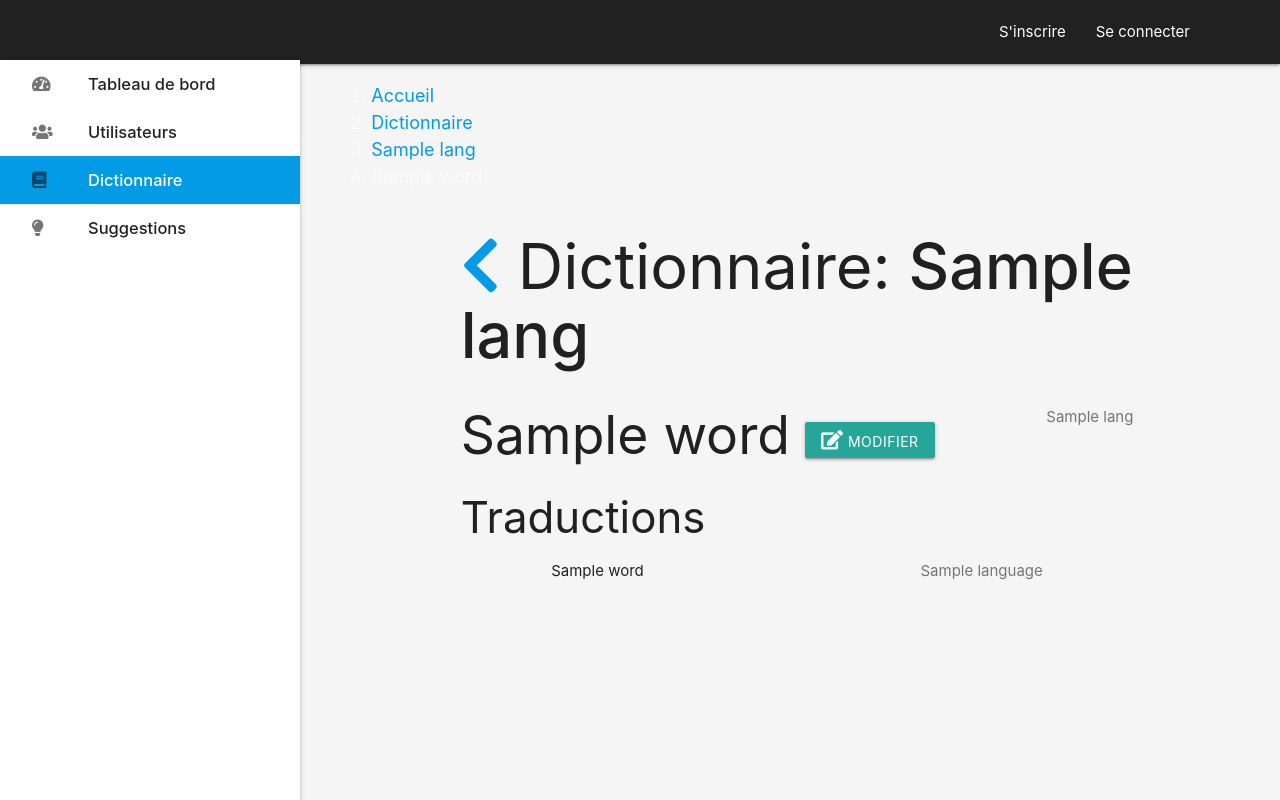
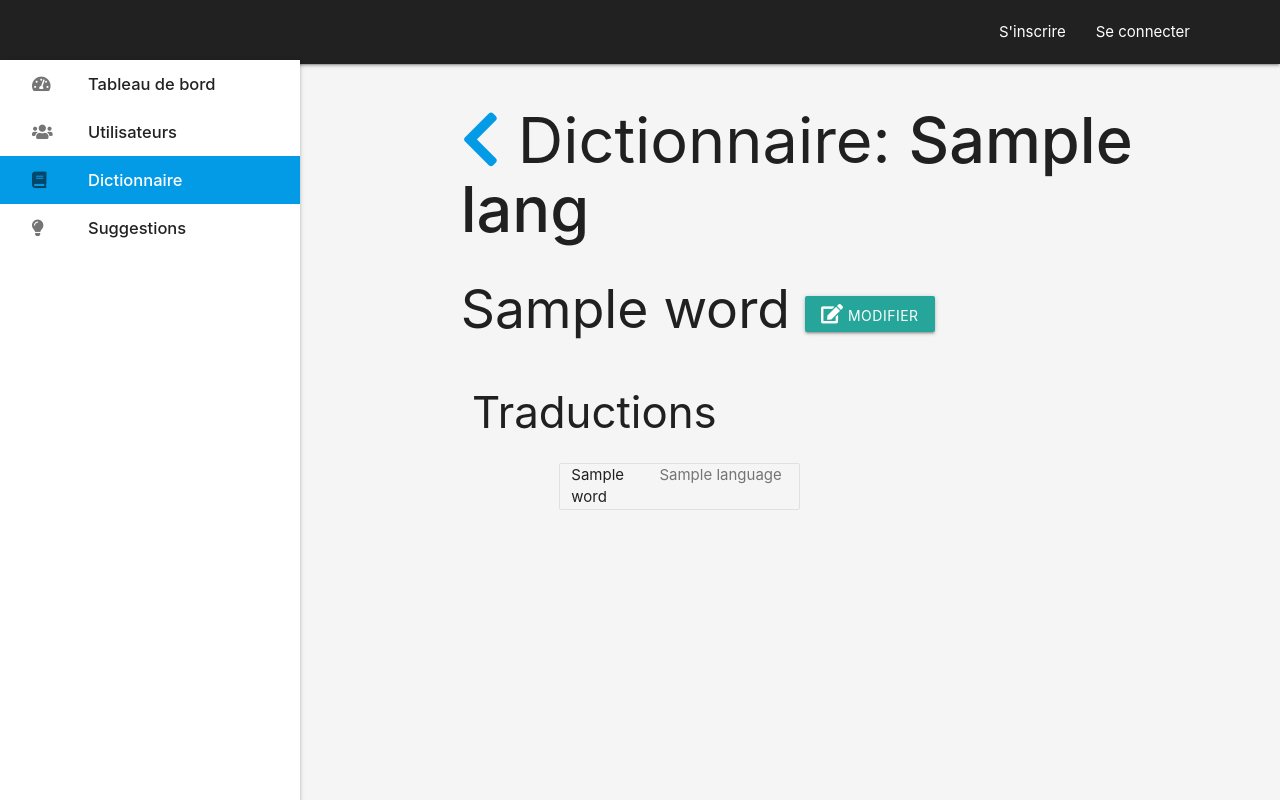
Before and after one commit to thediaf/Djangou, a Symfony app: template templates/admin/translate/show.html.twig in a window 1280 px wide. Run offline with Twig, Linux system fonts and the light colour scheme; the template is opened without the code that fills it: most values are stand-ins (such as "Sample title", 1, 10 or a date in 2020); some libraries are stand-ins or nearby versions.

Commit message:
admin: deletion of breadcrumb list

```diff
--- a/public/css/style.css
+++ b/public/css/style.css
@@ -67,8 +67,8 @@ nav {
     /* padding-top: 5rem; */
 }
 
-
-/* .bg-dark {
-    background-color: #212121;
-    color: aliceblue !important;
-} */
+.breadcrumbnav {
+    background-color: initial !important;
+    padding-left: 0 !important;
+    padding-right: 0 !important;
+}
--- a/templates/admin/translate/index.html.twig
+++ b/templates/admin/translate/index.html.twig
@@ -22,7 +22,7 @@
 					<div class="collection col s8">
                     {# <div class="collection-header"></div> #}
 					{% for lang in languages %}
-                    	<a href="{{ path('admin_translation_list', {id: lang.id}) }}" class="collection-item">{{ lang.name }}</a>
+                    	<a class="collection-item" href="{{ path('admin_translation_list', {id: lang.id}) }}" class="collection-item">{{ lang.name }}</a>
                     {% endfor %}
 				    </div></div>
 
--- a/templates/admin/translate/show.html.twig
+++ b/templates/admin/translate/show.html.twig
@@ -8,12 +8,23 @@
 
 {% block content %}
 
-    <ol class="breadcrumb">
+    {# <ol class="breadcrumb">
         <li class="breadcrumb-item"><a href="{{ path('admin_index') }}">Accueil</a></li>
         <li class="breadcrumb-item"><a href="{{ path('admin_translate') }}">Dictionnaire</a></li>
         <li class="breadcrumb-item"><a href="{{ path('admin_translation_list', {id: lang.id}) }}">{{ lang.name }}</a></li>
         <li class="breadcrumb-item active">{{ t.word }}</li>
-    </ol>
+    </ol> #}
+
+
+  {# <nav>
+    <div class="nav-wrapper ">
+        <div class="row col s5 breadcrumbnav">
+            <a href="{{ path('admin_index') }}" class="breadcrumb">Accueil</a>
+            <a href="{{ path('admin_translate') }} class="breadcrumb"">Dictionnaire</a>
+        </div>
+    </div>
+  </nav> #}
+
 
     <div class="container">
         <div class="row">
@@ -23,22 +34,22 @@
                     Dictionnaire: <strong>{{ lang.name }}</strong>
                 </h1>
                 <h2 class="h6 font-weight-bold text-under-line mt-3">
-                    <span class="badge badge-success mr-2 pt-1">{{ lang.name }}</span>
+                    {# <span class="new badge">{{ lang.name }}</span> #}
                     {{ t.word }}
                     <a href="{{ path('admin_translate_edit', {id: t.id}) }}"  class="btn btn-primary btn-sm float-right"><i class="fa fa-edit"></i> Modifier</a>
                 </h2>
             </div>
-
+        </div>
             <h3 class="h5 mb-2 mt-4 border-bottom">Traductions</h3>
 
             <div class="container px-0">
                 <div class="row mx-0">
-                    {% for translated in t.translations %}
-                        <div class="pl-0 col-xs-6 col-sm-6 col-md-4 col-lg-3">
+                    <div class="collection col s6">
+                        {% for translated in t.translations %}
                             <span class="badge badge-info pt-1">{{ translated.language.name }}</span> {{ translated.word }}
-                        </div>
-                    {% endfor %}
-                </div>
+                        {% endfor %}
+                    </div>
+                    </div>
             </div>
         </div>
     </div>
```
Also changed, not shown: templates/admin/translate/list.html.twig (+6 -5 lines).
